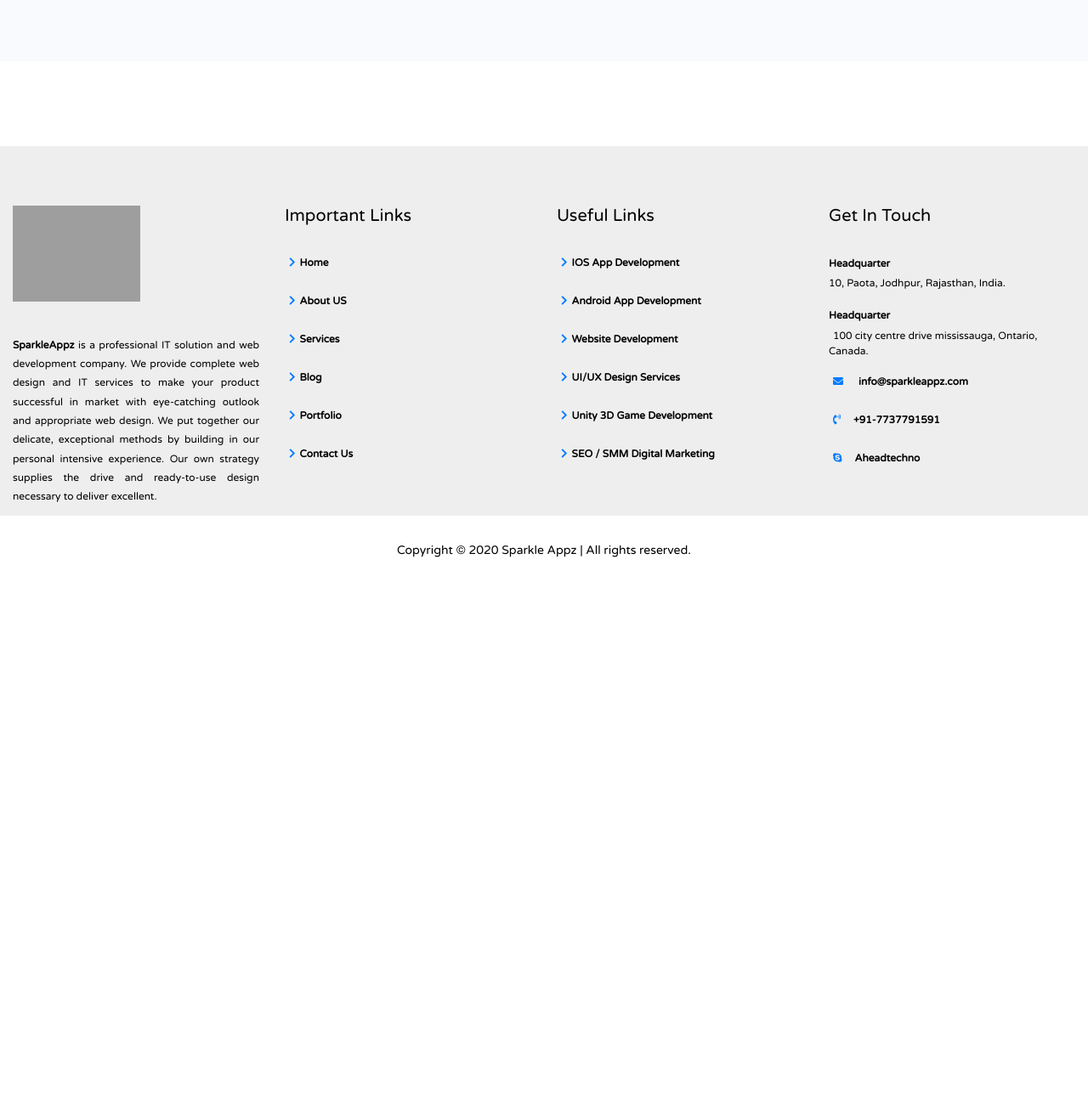
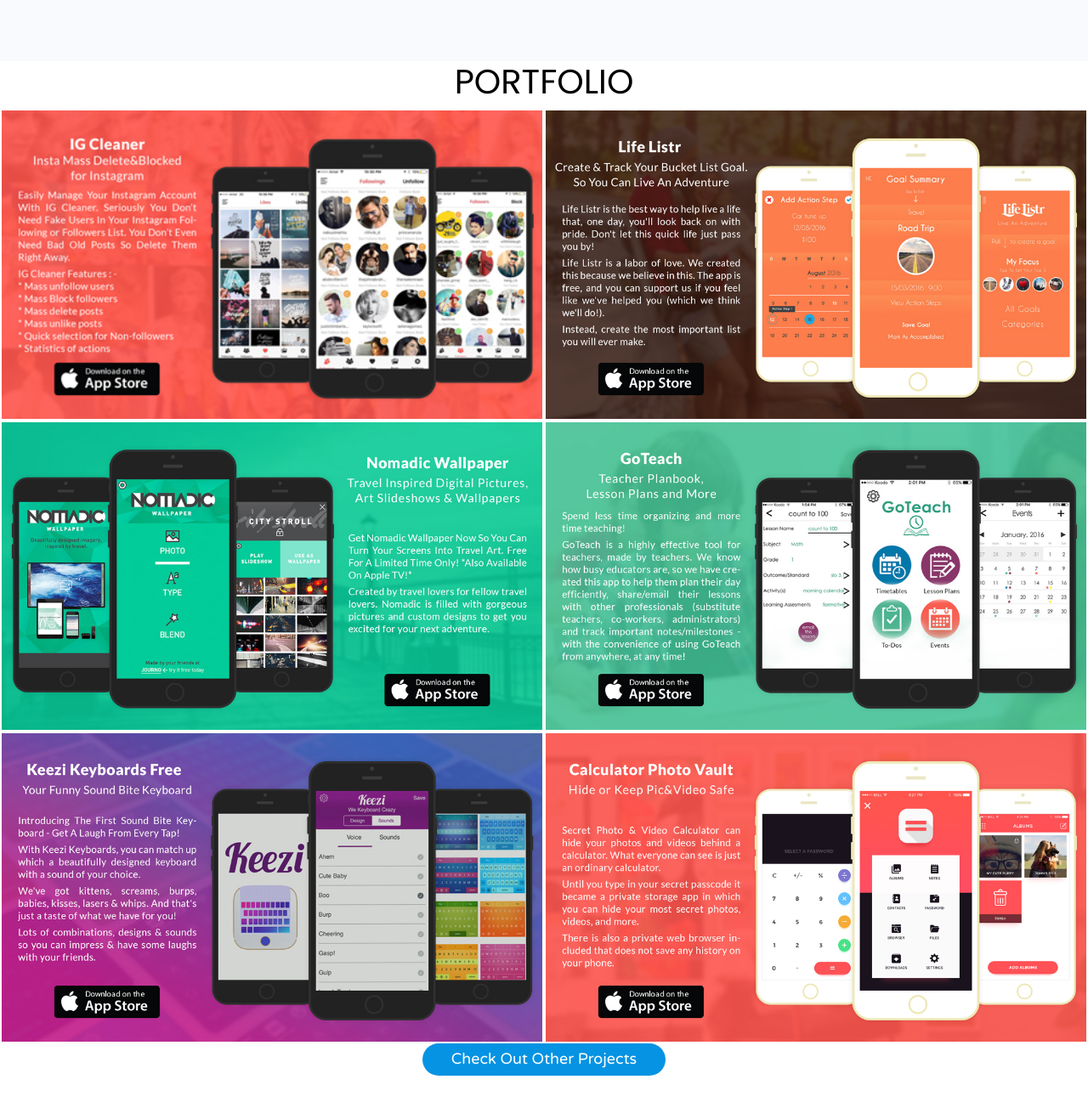
Before and after one commit to Djops/Devsteam, a plain HTML site: page idenx.html in a window 1280 px wide. Shown: the part 2763-4060 px from the top of the page at 85% size. Before the commit the page ends 3451 px from the top, so only its background shows below. Drawn offline with nearby package versions, Linux system fonts and the light colour scheme; grey boxes are pictures that could not be loaded.

Commit message:
version four

```diff
--- a/Css/main.css
+++ b/Css/main.css
@@ -344,10 +344,6 @@
 
 /* WORKED WITH CARUSEL  */
 
-/* font-family: 'Varela Round', sans-serif;
-font-family   : 'Poppins', sans-serif;
-font-family   : 'Montserrat', sans-serif;
-font-family   : 'Archivo Black', sans-serif; */
 
 .worked-with {
     background-color: #F9FAFD;
@@ -392,7 +388,7 @@
 .circle-wrraper {
     display        : flex;
     justify-content: center;
-    margin-left    : -65px;
+    padding-right  : 20px;
     padding-bottom : 75px;
 
 }
@@ -411,8 +407,7 @@
     width          : 1280px;
     display        : flex;
     justify-content: space-between;
-    padding-left   : 20px;
-    padding-right  : 20px;
+    padding-left   : 45px;
 }
 
 .carusel-wrapper-img-block-one {
@@ -479,9 +474,90 @@
 }
 
 
+/* /WORKED WITH CARUSEL  */
+
+/* font-family: 'Varela Round', sans-serif;
+font-family   : 'Poppins', sans-serif;
+font-family   : 'Montserrat', sans-serif;
+font-family   : 'Archivo Black', sans-serif; */
 
 
-/* /WORKED WITH CARUSEL  */
+
+/* PORTFOLIO */
+
+.portfolio-wrapper {
+    text-align: center;
+}
+
+.porfolio-title {
+    font-family: 'Poppins', sans-serif;
+    font-style : 42px;
+    color      : #000000;
+    font-weight: 700px;
+    text-align : center;
+}
+
+
+.portfolio-img-one {
+    width : 100%;
+    height: auto;
+}
+
+.portfolio-img-two {
+    width : 100%;
+    height: auto;
+}
+
+.portfolio-img-three {
+    width : 100%;
+    height: auto;
+}
+
+
+.portfolio-img-four {
+    width : 100%;
+    height: auto;
+}
+
+
+.portfolio-img-five {
+    width : 100%;
+    height: auto;
+}
+
+
+.portfolio-img-six {
+    width : 100%;
+    height: auto;
+}
+
+
+
+
+
+.check-out-other-projects-btn {
+    margin-top      : 90px;
+    width           : 285.52px;
+    height          : 38px;
+    font-family     : 'Varela Round', sans-serif;
+    font-size       : 18px;
+    border-radius   : 50px;
+    color           : #fff;
+    background-color: #0693e3;
+    ;
+    transition     : all .2s linear;
+    text-decoration: none;
+    border         : none;
+    margin         : 0 auto;
+}
+
+.check-out-other-projects-btn:hover {
+    background-color: #3a3a3a;
+    transition      : all .2s linear;
+}
+
+
+/* /PORTFOLIO */
 
 
 
@@ -932,7 +1008,7 @@
     }
 
     .carusel-wrapper-img-block-one {
-        width : 100%;
+        width: 100%;
 
     }
 
--- a/idenx.html
+++ b/idenx.html
@@ -327,8 +327,6 @@
     <!-- /OUR SERVICES -->
 
 
-
-
     <!-- WORKED WITH CARUSEL -->
 
     <section class="worked-with">
@@ -363,14 +361,7 @@
                     </div>
                     <div><i class=" arrow right"></i></div>
                 </div>
-
-
-
-
             </div>
-
-
-
             <div class="col-sm">
                 <div class="worked-with circle-wrraper">
                     <div class="circle"></div>
@@ -383,48 +374,81 @@
                     <div class="circle"></div>
                 </div>
             </div>
+        </div>
+        </div>
+    </section>
+
+    <!-- /WORKED WITH CARUSEL -->
 
 
-        </div>
 
+    <!-- PORTFOLIO -->
+
+    <section class="portfolio">
+        <div class="container">
+            <div class="row">
+
+
+
+                <div class="col-sm-12">
+                    <h1 class="porfolio-title">PORTFOLIO</h1>
+                </div>
+
+
+                <div class="col-sm-6 col-md-6 col-lg-6 col-xl-6" style="padding: 2px;">
+                    <div class="portfolio porfolio-wrapper-block-img">
+                        <img src="/img/porfolio/one.jpg" class="portfolio portfolio-img-one">
+                        </img>
+                    </div>
+                </div>
+                <div class="col-sm-6 col-md-6 col-lg-6 col-xl-6" style="padding: 2px;">
+                    <div class="portfolio porfolio-wrapper-block-img">
+                        <img src="/img/porfolio/two.jpg" class="portfolio portfolio-img-two">
+                        </img>
+                    </div>
+                </div>
+
+                <div class="col-sm-6 col-md-6 col-lg-6 col-xl-6" style="padding: 2px;">
+                    <div class="portfolio porfolio-wrapper-block-img">
+                        <img src="/img/porfolio/three.jpg" class="portfolio portfolio-img-three">
+                        </img>
+                    </div>
+                </div>
+                <div class="col-sm-6 col-md-6 col-lg-6 col-xl-6" style="padding: 2px;">
+                    <div class="portfolio porfolio-wrapper-block-img">
+                        <img src="/img/porfolio/four.jpg" class="portfolio portfolio-img-four">
+                        </img>
+                    </div>
+                </div>
+
+
+                <div class="col-sm-6 col-md-6 col-lg-6 col-xl-6" style="padding: 2px;">
+                    <div class="portfolio porfolio-wrapper-block-img">
+                        <img src="/img/porfolio/five.jpg" class="portfolio portfolio-img-five">
+                        </img>
+                    </div>
+                </div>
+                <div class="col-sm-6 col-md-6 col-lg-6 col-xl-6" style="padding: 2px;">
+                    <div class="portfolio porfolio-wrapper-block-img">
+                        <img src="/img/porfolio/six.jpg" class="portfolio portfolio-img-six">
+                        </img>
+                    </div>
+                </div>
+
+
+
+
+
+                <button type="button" class="check-out-other-projects-btn">Check Out Other Projects</button>
+
+
+
+            </div>
         </div>
     </section>
 
 
-
-    <!-- <div class=" col-sm-8 col-md-5 col-lg-2 col-xl-2 img-align">
-        <div class="worked-with carusel-wrapper-img">
-            <div class="worked-with carusel-wrapper-img-one">
-            </div>
-        </div>
-    </div>
-    <div class="col col-sm-6 col-md-5 col-lg-2 col-xl-2  img-align">
-        <div class="worked-with carusel-wrapper-img">
-            <div class="worked-with carusel-wrapper-img-two">
-            </div>
-        </div>
-    </div>
-    <div class="col-sm-4  col-md-4 col-lg-2 col-xl-2  img-align">
-        <div class="worked-with carusel-wrapper-img">
-            <div class="worked-with carusel-wrapper-img-three">
-            </div>
-        </div>
-    </div>
-    <div class="col-sm-4  col-md-4 col-lg-2 col-xl-2  img-align">
-        <div class="worked-with carusel-wrapper-img">
-            <div class="worked-with carusel-wrapper-img-four">
-            </div>
-        </div>
-    </div>
-    <div class="col-sm-4  col-md-4 col-lg-2 col-xl-2 img-align">
-        <div class="worked-with carusel-wrapper-img">
-            <div class="worked-with carusel-wrapper-img-five">
-            </div>
-        </div>
-    </div> -->
-
-
-    <!-- /WORKED WITH CARUSEL -->
+    <!-- /PORTFOLIO -->
 
 
 
```
